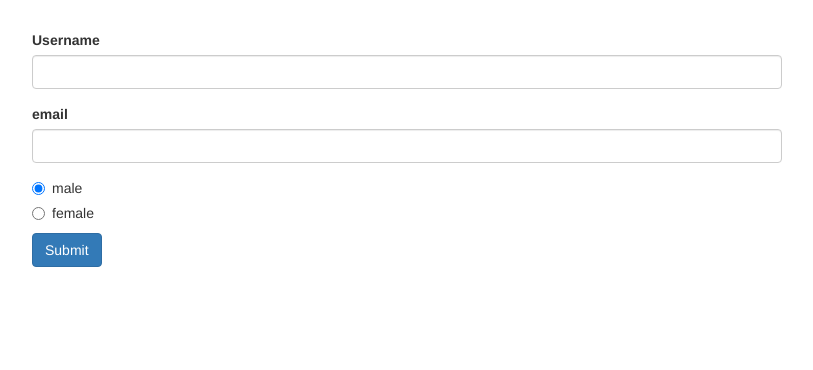
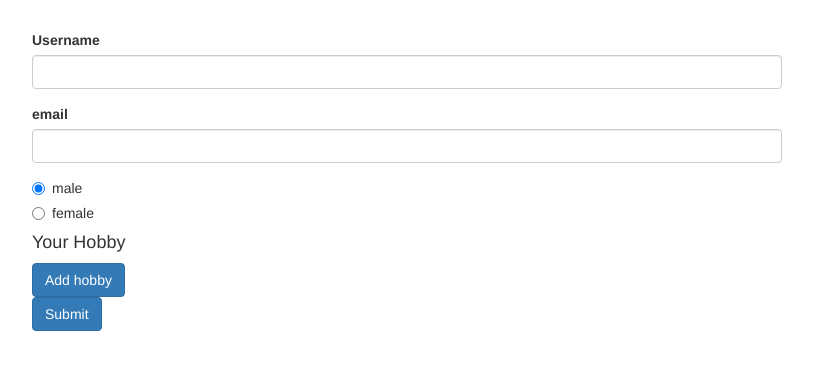
Before and after one commit to hamedkhaledi/Angular-Learning-Project, an Angular app in the folder 9/forms-reactive-start/: page / in a window 1280 px wide. Shown: the top 370 px of the page, without its empty margins (233-1046 px from the left). Built offline with nearby package versions, Linux system fonts and the light colour scheme.

Commit message:
Reactive Arrays of Form Controls (FormArray)

```diff
--- a/9/forms-reactive-start/src/app/app.component.html
+++ b/9/forms-reactive-start/src/app/app.component.html
@@ -46,6 +46,18 @@
             {{ gender }}
           </label>
         </div>
+        <div formArrayName="hobbies">
+          <h4>Your Hobby</h4>
+          <button class="btn btn-primary" type="button" (click)="onAddHobby()">
+            Add hobby
+          </button>
+          <div
+            class="form-group"
+            *ngFor="let hobbyControl of getControls(); let i = index"
+          >
+            <input type="text" class="form-control" [formControlName]="i" />
+          </div>
+        </div>
         <span
           class="help-block"
           *ngIf="!signUpForm.valid && signUpForm.touched"
--- a/9/forms-reactive-start/src/app/app.component.ts
+++ b/9/forms-reactive-start/src/app/app.component.ts
@@ -1,5 +1,5 @@
 import { Component, OnInit } from '@angular/core'
-import { FormControl, FormGroup, Validators } from '@angular/forms'
+import { FormArray, FormControl, FormGroup, Validators } from '@angular/forms'
 
 @Component({
   selector: 'app-root',
@@ -16,11 +16,20 @@
         username: new FormControl(null, Validators.required),
         email: new FormControl(null, [Validators.required, Validators.email]),
       }),
-
       gender: new FormControl('male'),
+      hobbies: new FormArray([]),
     })
   }
   onSubmit() {
     console.log(this.signUpForm)
   }
+
+  onAddHobby() {
+    const control = new FormControl(null, Validators.required)
+    ;(<FormArray>this.signUpForm.get('hobbies')).push(control)
+  }
+
+  getControls() {
+    return (<FormArray>this.signUpForm.get('hobbies')).controls;
+  }
 }
```
